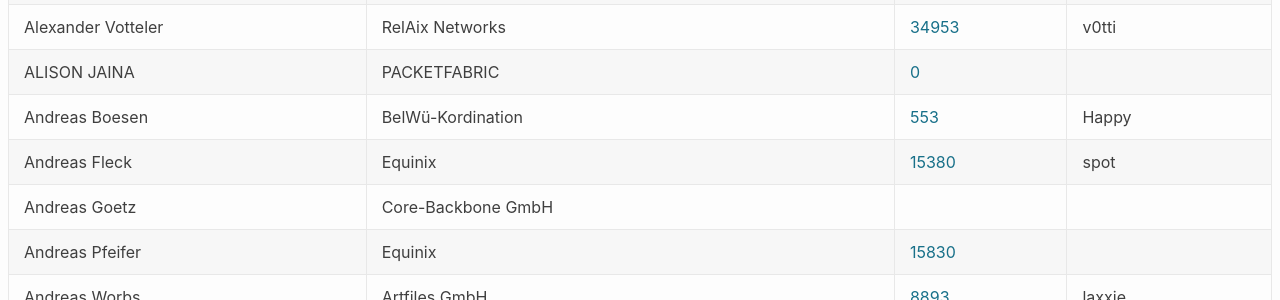
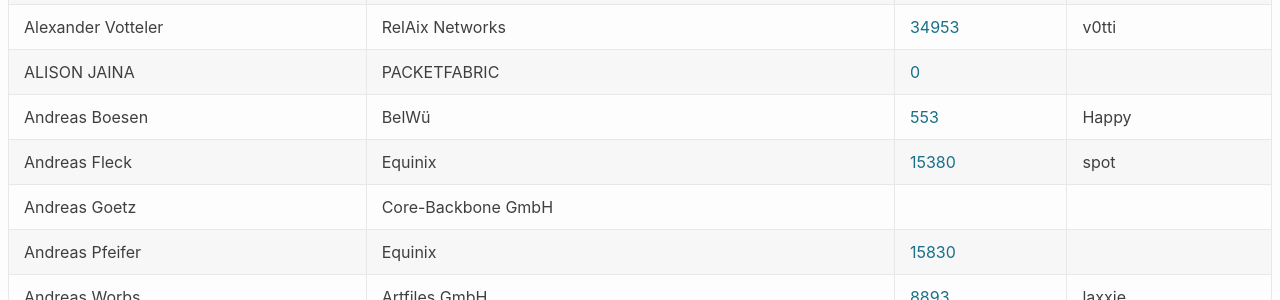
Before and after one commit to denog/pretix-attendeelist, a Jekyll site: the page built from denog14/index.md, in a window 1280 px wide and 900 px high, scrolled down 469 px. Shown: the part 153-453 px from the top of the window. Built offline with Jekyll 4.4.1, drawn with Linux system fonts in a browser that asks for light colours.

Commit message:
Latest data: Tue Nov  8 16:58:14 UTC 2022

```diff
--- a/_data/attendees_denog14_onsite.json
+++ b/_data/attendees_denog14_onsite.json
@@ -73,7 +73,7 @@
   },
   {
     "name": "Andreas Boesen",
-    "company": "BelWü-Kordination",
+    "company": "BelWü",
     "irc": "Happy",
     "asn": "553"
   },
```
